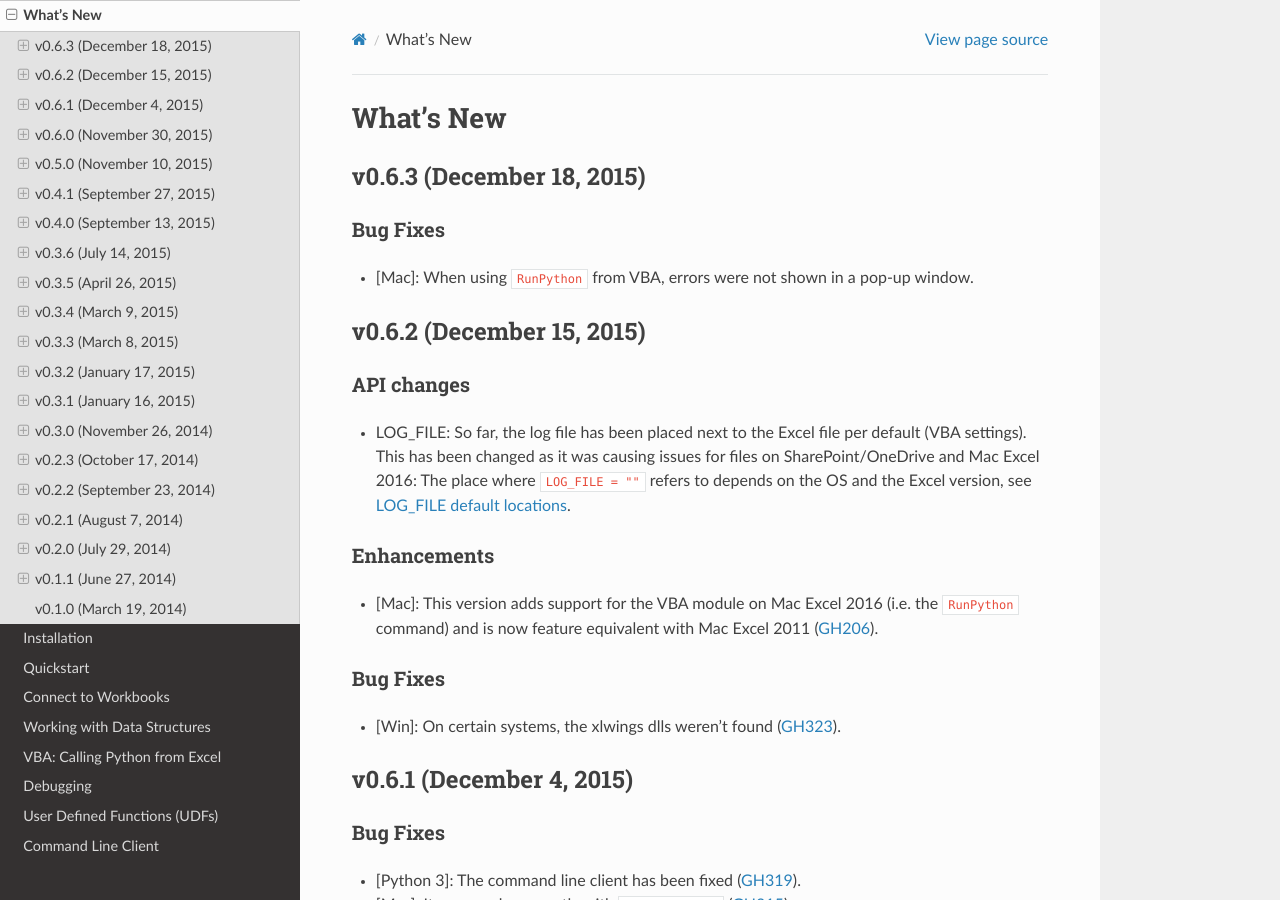
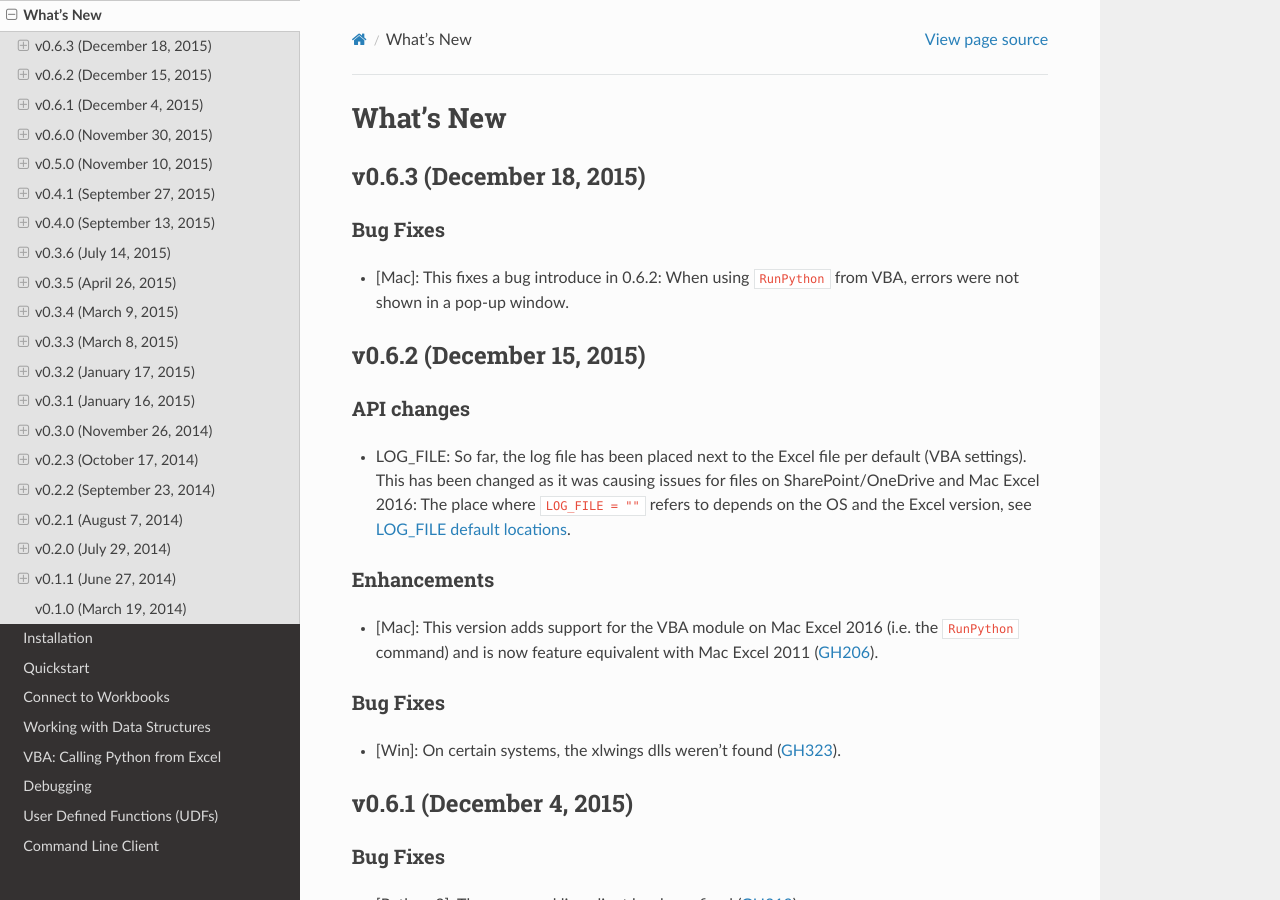
Before and after one commit to xlwings/xlwings, a Sphinx documentation site: the page built from docs/whatsnew.rst, in a window 1280 px wide and 900 px high. Built offline with Sphinx 7.4.7 and the Read the Docs theme 2.0.0, drawn with Linux system fonts in a browser that asks for light colours.

Commit message:
added v0.6.3 release notes

```diff
--- a/docs/whatsnew.rst
+++ b/docs/whatsnew.rst
@@ -7,7 +7,7 @@ v0.6.3 (December 18, 2015)
 Bug Fixes
 *********
 
-* [Mac]: When using ``RunPython`` from VBA, errors were not shown in a pop-up window.
+* [Mac]: This fixes a bug introduce in 0.6.2: When using ``RunPython`` from VBA, errors were not shown in a pop-up window.
 
 
 v0.6.2 (December 15, 2015)
```
